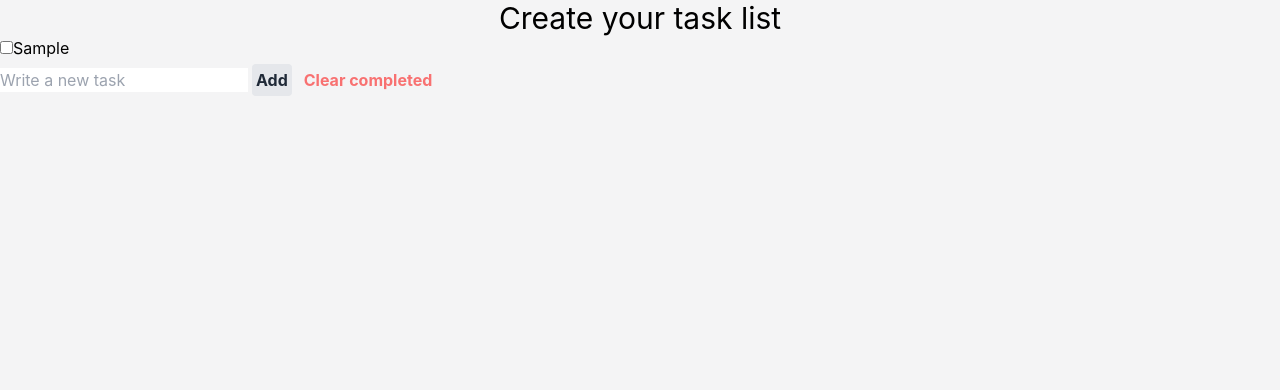
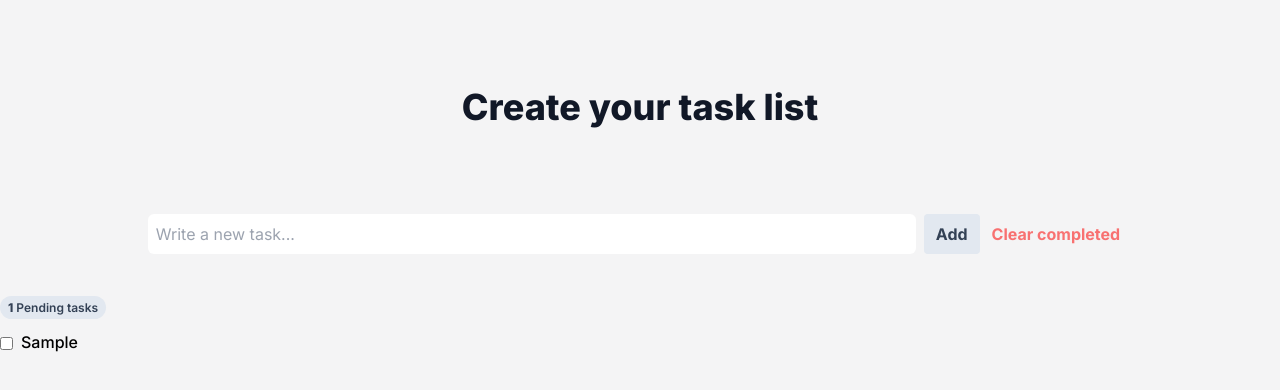
Before and after one commit to robertogonzalva/task-list, a Next.js app: page / in a window 1280 px wide. Both pictures are taken after typing "Sample" into the empty fields and a click on the button "Add". Shown: the top 390 px of the page. Built offline with nearby package versions, Linux system fonts and the light colour scheme.

Commit message:
chore: improving frontend

```diff
--- a/components/Button.jsx
+++ b/components/Button.jsx
@@ -2,8 +2,8 @@ import React from "react";
 
 function Button({ className, children, variant, ...rest }) {
   const variants = {
-    primary: "bg-gray-200 text-gray-800 p-1 m-1 font-bold rounded",
-    secondary: "text-red-400 p-1 m-1 font-bold",
+    primary: "bg-slate-200 text-slate-700 py-2 px-3 font-bold rounded",
+    secondary: "text-red-400 py-2 px-3 font-bold",
   };
   return (
     <button className={[variants[variant], className].join(" ")} {...rest}>
--- /dev/null
+++ b/components/PendingTasks.jsx
@@ -0,0 +1,9 @@
+import React from "react";
+
+export default function PendingTasks({ pendingTasks }) {
+  return (
+    <span className="rounded-full bg-slate-200 px-2 py-1 text-xs font-semibold text-slate-700">
+      <span className="font-extrabold">{pendingTasks}</span> Pending tasks
+    </span>
+  );
+}
--- a/components/ToDoItem.jsx
+++ b/components/ToDoItem.jsx
@@ -6,8 +6,9 @@ export default function ToDoItem({ task, toggleTask }) {
   };
 
   return (
-    <li>
+    <li className="font-medium">
       <input
+        className="mr-2 align-middle"
         type="checkbox"
         checked={completed}
         onChange={handleTaskCompleted}
--- a/components/ToDoList.jsx
+++ b/components/ToDoList.jsx
@@ -2,10 +2,12 @@ import ToDoItem from "./ToDoItem";
 
 export default function ToDoList({ tasks, toggleTask }) {
   return (
-    <ul>
-      {tasks.map((task) => (
-        <ToDoItem key={task.key} task={task} toggleTask={toggleTask} />
-      ))}
-    </ul>
+    <div>
+      <ul>
+        {tasks.map((task) => (
+          <ToDoItem key={task.key} task={task} toggleTask={toggleTask} />
+        ))}
+      </ul>
+    </div>
   );
 }
--- a/pages/index.js
+++ b/pages/index.js
@@ -4,6 +4,7 @@ import { v4 as uuid } from "uuid";
 
 import ToDoList from "../components/ToDoList";
 import Button from "../components/Button";
+import PendingTasks from "../components/PendingTasks";
 
 const KEY = "tasks";
 
@@ -13,7 +14,7 @@ export default function App() {
 
   useEffect(() => {
     const storedTasks = JSON.parse(localStorage.getItem(KEY));
-    storedTasks ? setTasks(storedTasks) : "";
+    if (storedTasks) setTasks(storedTasks);
   }, []);
 
   // Save tasks in local storage
@@ -46,19 +47,35 @@ export default function App() {
     setTasks(newTasks);
   };
 
+  const pendingTasks = tasks.filter((task) => !task.completed).length;
+
   return (
     <>
       <Head>
         <title>Task list 📝</title>
-        <meta name="description" content="Generated by create next app" />
+        <meta
+          name="description"
+          content="In this website you will be able to list all task you have"
+        />
         <link rel="icon" href="/favicon.ico" />
       </Head>
 
       <main className="bg-zinc-100 min-h-screen">
-        <h1 className="text-3xl text-center">Create your task list</h1>
-        <div>
-          <ToDoList tasks={tasks} toggleTask={toggleTask} />
-          <input ref={taskRef} type="text" placeholder="Write a new task" />
+        <section className="container mx-auto px-42">
+          <div class="px-5 py-20 mx-auto">
+            <div class="flex flex-col text-center">
+              <h1 className="text-4xl font-extrabold leading-normal text-gray-900 text-center">
+                Create your task list
+              </h1>
+            </div>
+          </div>
+          <div class="flex justify-center">
+            <input
+              className="p-2 rounded-md border-none mr-2 min-w-min w-3/5"
+              ref={taskRef}
+              type="text"
+              placeholder="Write a new task..."
+            />
             <Button variant="primary" onClick={handleTaskAdd}>
               Add
             </Button>
@@ -66,6 +83,11 @@ export default function App() {
               Clear completed
             </Button>
           </div>
+          <div className="mt-10 mb-3">
+            <PendingTasks pendingTasks={pendingTasks} />
+          </div>
+          <ToDoList tasks={tasks} toggleTask={toggleTask} />
+        </section>
       </main>
     </>
   );
--- a/styles/globals.css
+++ b/styles/globals.css
@@ -1,11 +1,14 @@
+@import url("https://fonts.googleapis.com/css2?family=Inter:wght@100;200;300;400;500;600;700;800;900&display=swap");
+
 @tailwind base;
 @tailwind components;
 @tailwind utilities;
 
-* {
+*,
+::after,
+::before {
   box-sizing: border-box;
   padding: 0;
   margin: 0;
-  font-family: -apple-system, BlinkMacSystemFont, Segoe UI, Roboto, Oxygen,
-    Ubuntu, Cantarell, Fira Sans, Droid Sans, Helvetica Neue, sans-serif;
+  font-family: "Inter", sans-serif;
 }
--- a/tailwind.config.js
+++ b/tailwind.config.js
@@ -7,4 +7,4 @@ module.exports = {
     extend: {},
   },
   plugins: [],
-}
+};
```
Also changed, not shown: public/vercel.svg (deleted). Lines whose indentation alone changed are shown as unchanged.
